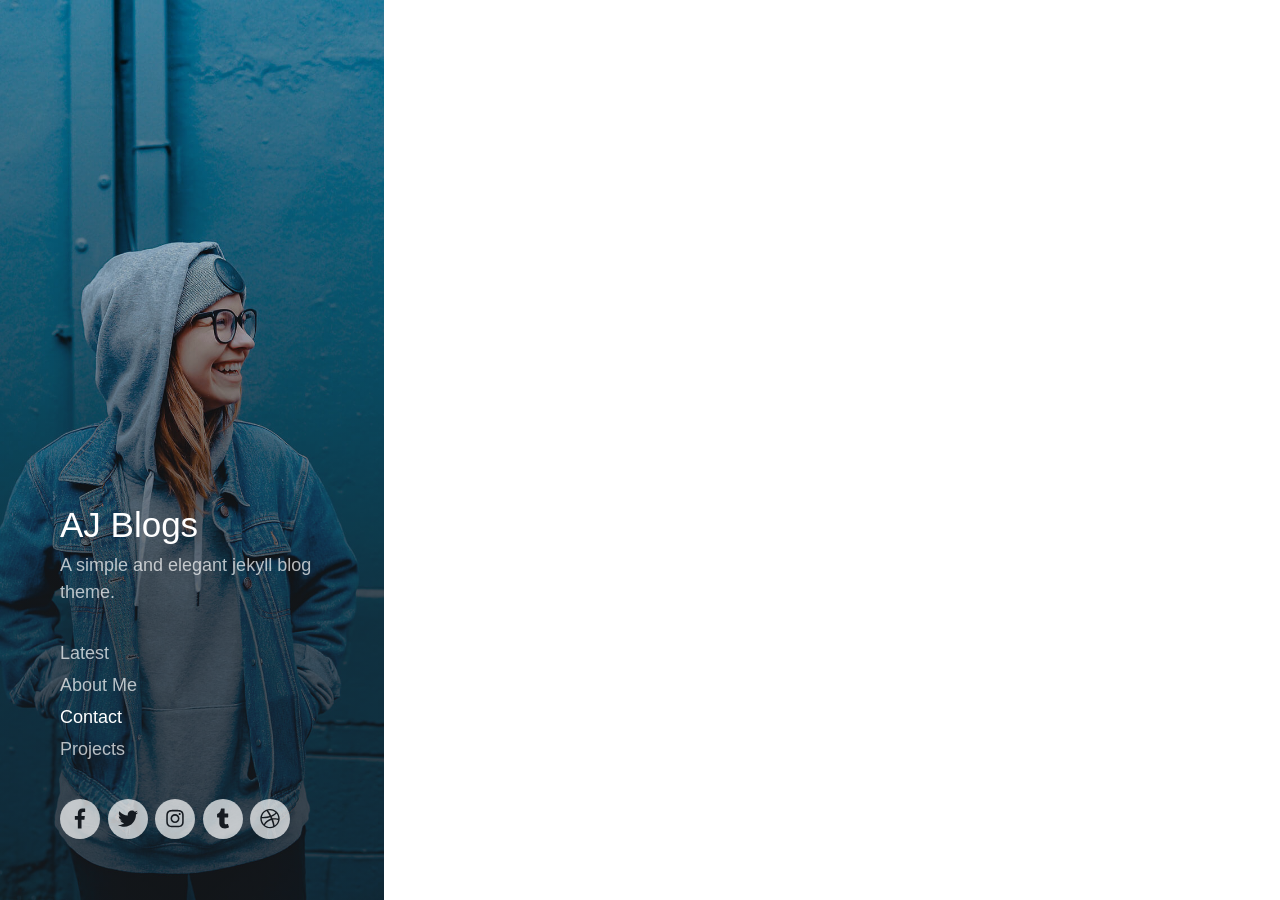
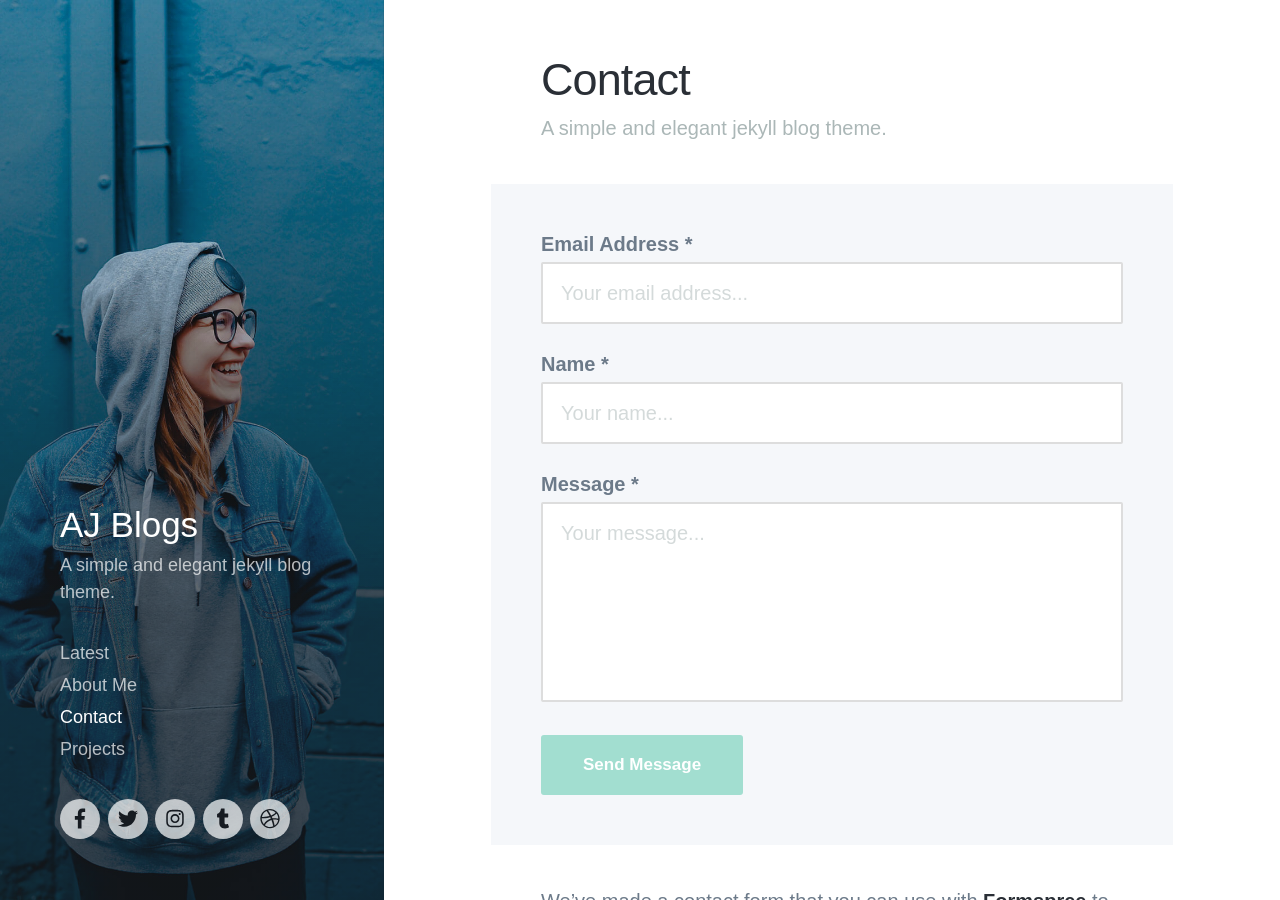
Before and after one commit to arihant-001/aj-jekyll-blog-theme, a Jekyll site: the page built from contact.md, in a window 1280 px wide and 900 px high. Built offline with Jekyll 4.4.1, drawn with Linux system fonts in a browser that asks for light colours; some web fonts are replaced; some of the changed text lies outside the part shown.

Commit message:
added contact form

```diff
--- a/_layouts/contact.html
+++ b/_layouts/contact.html
@@ -13,6 +13,58 @@
 
 		<div class="page__content" data-page-title="{{ page.title }}" data-image="{{ page.image }}">
 
+			<section class="intro">
+
+				<div class="wrap">
+
+					<h1>{{ page.title }}</h1>
+					<p>{{ page.description }}</p>
+
+				</div>
+
+			</section>
+
+			<section class="single">
+
+				<div class="wrap">
+
+					<div class="contact-form">
+
+						<form method="post" action="https://formspree.io/hello@blogthemes.io" id="contact-form">
+
+							<div class="contact-form__item">
+								<label class="contact-form__label">Email Address *</label>
+								<input type="text" name="email" placeholder="Your email address..." class="contact-form__input">
+							</div>
+
+							<div class="contact-form__item">
+								<label class="contact-form__label">Name *</label>
+								<input type="text" name="name" placeholder="Your name..." class="contact-form__input">
+							</div>
+
+							<div class="contact-form__item">
+								<label class="contact-form__label">Message *</label>
+								<textarea name="message" placeholder="Your message..." class="contact-form__textarea"></textarea>
+							</div>
+
+							<input type="hidden" name="_next" value="/thanks">
+							<input type="hidden" name="_subject" value="Contact form submission">
+							<input type="text" name="_gotcha" style="display: none;" class="contact-form__gotcha" val="">
+
+							<div class="contact-form__item">
+								<input type="submit" value="Send Message" class="button button--large">
+							</div>
+
+						</form>
+
+					</div>
+
+					<p>We’ve made a contact form that you can use with <a href="https://formspree.io/create/blogthemes">Formspree</a> to handle up to 50 submissions per month for free. You could also easily switch out the end-point to use another contact form service.</p>
+
+
+				</div>
+
+			</section>
 
 		</div>
 
```
